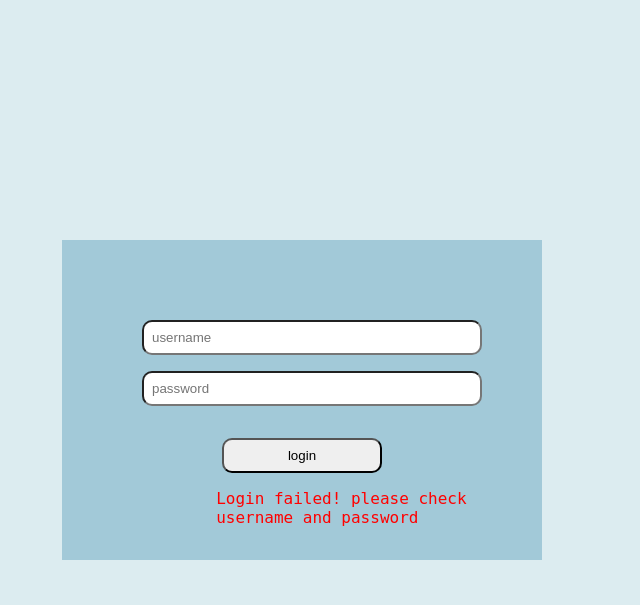
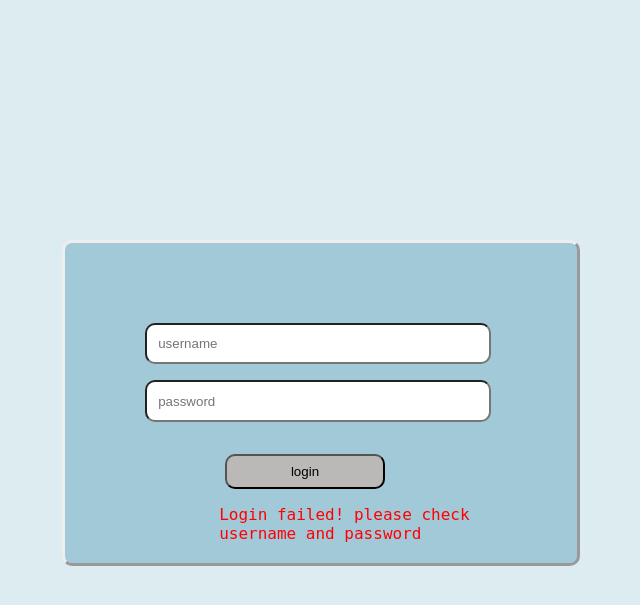
Before and after one commit to Legolas1086/inventory_control, a Django app: page /home/ in a window 1280 px wide. Shown: the top 605 px of the page, without its empty margins (586-1226 px from the left). Run offline with Django 3.2, Linux system fonts and the light colour scheme; data comes from the database, SQL or seed files in the repository.

Commit message:
login page css changed

```diff
--- a/inventory/templates/login.html
+++ b/inventory/templates/login.html
@@ -37,18 +37,21 @@
         background-color: rgb(220, 236, 240);
     }
     .outer{
-        width:30rem ;
+        width:32rem ;
         height:20rem;
         margin-top: 15rem;
         margin-left: 40rem;
-
+        border-style:outset;
+        border: 0.5px 0.5px;
         background-color:rgb(162, 201, 216);
+        border-radius: 10px 10px;
     }
 
     .container{
-        margin-top: 10rem;
+        margin-top: 0rem;
         margin-left: 5rem;
         width: 30rem;
+
 
 
     }
@@ -63,15 +66,15 @@
     }
 
     #username{
-        margin-top: 5rem;
-        padding: 0.5rem;
+        margin-top: rem;
+        padding: 0.7rem;
         border-radius: 10px 10px;
         width: 20rem;
     }
 
     #password {
         margin-top: 1rem;
-        padding: 0.5rem;
+        padding: 0.7rem;
         border-radius: 10px 10px;
         width: 20rem;
     }
@@ -82,6 +85,7 @@
         width: 10rem;
         border-radius: 10px 10px;
         margin-left: 5rem;
+        background-color: rgb(187, 184, 184);
     }
 
     .error{
```
